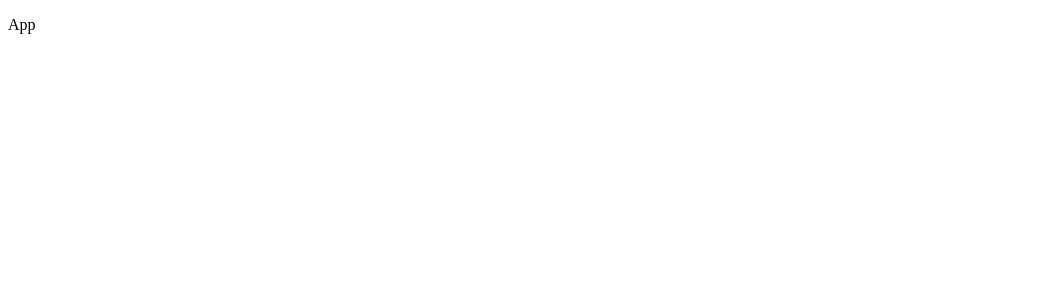
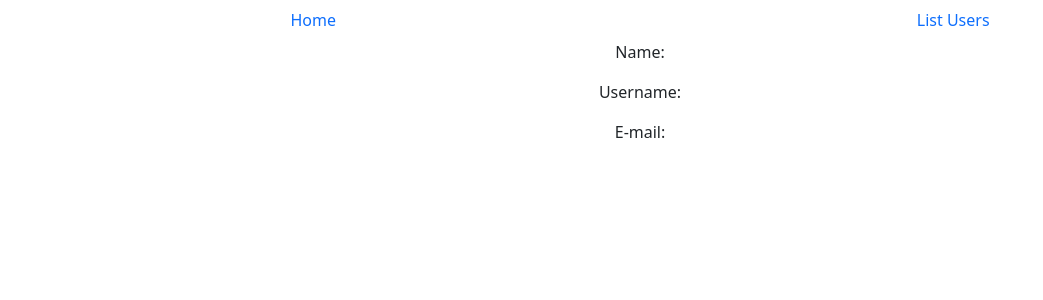
Before and after one commit to noobdev47/webpack-starter, a React app: page /detail-user/1 in a window 1280 px wide. Shown: the top 300 px of the page, without its empty margins (0-1043 px from the left). Built offline with nearby package versions, Linux system fonts and the light colour scheme; no server answers.

Commit message:
added bootstrap for styling and axios for apicalls Current issue is bundle, asset, entry point sizes

```diff
--- a/build-utils/webpack.common.js
+++ b/build-utils/webpack.common.js
@@ -24,7 +24,7 @@ const config = {
 	},
 	optimization: {
 		moduleIds: 'deterministic',
-		runtimeChunks: 'single',
+		// runtimeChunks: 'single',
 		splitChunks: {
 			cacheGroups: {
 				styles: {
--- a/build-utils/webpack.dev.js
+++ b/build-utils/webpack.dev.js
@@ -22,11 +22,6 @@ const config = {
 					},
 					{
 						loader: 'css-loader',
-						options: {
-							modules: true,
-							localsConvention: 'camelCase',
-							sourceMap: true,
-						},
 					},
 				],
 			},
--- a/package.json
+++ b/package.json
@@ -11,6 +11,9 @@
 	"author": "",
 	"license": "MIT",
 	"dependencies": {
+		"@popperjs/core": "^2.11.4",
+		"axios": "^0.26.1",
+		"bootstrap": "^5.1.3",
 		"react": "^17.0.2",
 		"react-dom": "^17.0.2",
 		"react-router-dom": "^6.2.2"
@@ -28,7 +31,6 @@
 		"html-webpack-plugin": "^5.5.0",
 		"rimraf": "^3.0.2",
 		"style-loader": "^3.3.1",
-		"webpack": "^5.70.0",
 		"webpack-cli": "^4.9.2",
 		"webpack-dev-server": "^4.7.4",
 		"webpack-merge": "^5.8.0"
--- a/src/App.jsx
+++ b/src/App.jsx
@@ -3,7 +3,7 @@ import React from 'react'
 const App = () => {
 	return (
 		<div>
-			<p>App</p>
+			<p>Home</p>
 		</div>
 	)
 }
--- /dev/null
+++ b/src/api/user.service.js
@@ -0,0 +1,26 @@
+import axios from 'axios'
+
+const UserService = {
+	list: () => {
+		return axios
+			.get('https://jsonplaceholder.typicode.com/users')
+			.then(res => {
+				return res
+			})
+			.catch(err => {
+				return err
+			})
+	},
+	get: id => {
+		return axios
+			.get(`https://jsonplaceholder.typicode.com/users/${id}`)
+			.then(res => {
+				return res
+			})
+			.catch(err => {
+				return err
+			})
+	},
+}
+
+export default UserService
--- a/src/index.js
+++ b/src/index.js
@@ -1,12 +1,24 @@
 import App from './App'
+import React from 'react'
+import Layout from './layout'
+import List from './user/List'
 import ReactDOM from 'react-dom'
-import { BrowserRouter } from 'react-router-dom'
+import Detail from './user/Detail'
+import 'bootstrap/dist/css/bootstrap.min.css'
+import regeneratorRuntime from 'regenerator-runtime'
+import { BrowserRouter, Route, Routes } from 'react-router-dom'
 
 ReactDOM.render(
-	// <React.StrictMode>
-	<BrowserRouter>
-		<App />
-	</BrowserRouter>,
-	// </React.StrictMode>,
+	<React.StrictMode>
+		<BrowserRouter>
+			<Routes>
+				<Route path='/' element={<Layout />}>
+					<Route path='/home' element={<App />} />
+					<Route path='/list-users' element={<List />} />
+					<Route path='/detail-user/:id' element={<Detail />} />
+				</Route>
+			</Routes>
+		</BrowserRouter>
+	</React.StrictMode>,
 	document.getElementById('root')
 )
--- /dev/null
+++ b/src/layout/index.jsx
@@ -0,0 +1,26 @@
+import React from 'react'
+import { Link, Outlet } from 'react-router-dom'
+
+const Layout = ({ children }) => {
+	return (
+		<div className='d-flex flex-column'>
+			<div>
+				<ul className='nav nav-pills nav-fill d-flex flex-row'>
+					<li className='nav-item'>
+						<Link className='nav-link' aria-current='page' to='/home'>
+							Home
+						</Link>
+					</li>
+					<li className='nav-item'>
+						<Link className='nav-link' to='/list-users'>
+							List Users
+						</Link>
+					</li>
+				</ul>
+			</div>
+			<Outlet />
+		</div>
+	)
+}
+
+export default Layout
--- /dev/null
+++ b/src/user/Detail.jsx
@@ -0,0 +1,31 @@
+import React from 'react'
+import { useState } from 'react'
+import { useEffect } from 'react'
+import { useParams } from 'react-router-dom'
+import UserService from '../api/user.service'
+
+const Detail = () => {
+	const { id } = useParams()
+
+	const [user, setUser] = useState({})
+
+	const fetchUser = async () => {
+		const response = await UserService.get(id)
+
+		if (response.data) setUser(response.data)
+	}
+
+	useEffect(() => {
+		fetchUser()
+	}, [])
+
+	return (
+		<div className='d-flex align-items-center justify-content-center flex-column'>
+			<p>Name: {user.name}</p>
+			<p>Username: {user.username}</p>
+			<p>E-mail: {user.email}</p>
+		</div>
+	)
+}
+
+export default Detail
--- /dev/null
+++ b/src/user/List.jsx
@@ -0,0 +1,54 @@
+import React from 'react'
+import { useState } from 'react'
+import { useEffect } from 'react'
+import { Link } from 'react-router-dom'
+import UserService from '../api/user.service'
+
+const List = () => {
+	const [users, setUsers] = useState([])
+
+	const fetchUsers = async () => {
+		const response = await UserService.list()
+
+		if (response.data) setUsers(response.data)
+	}
+
+	useEffect(() => {
+		fetchUsers()
+
+		return () => {
+			setUsers([])
+		}
+	}, [])
+
+	return (
+		<div className='d-flex align-items-center justify-content-center '>
+			<table>
+				<thead>
+					<tr>
+						<td>Name</td>
+						<td>Username</td>
+						<td>E-mail</td>
+					</tr>
+				</thead>
+				<tbody>
+					{users.length === 0 ? (
+						<p className='text-center'>No Users</p>
+					) : (
+						users.map(user => (
+							<tr>
+								<td className='mr-2'>
+									<Link to={`/detail-user/${user.id}`}>{user.name}</Link>
+								</td>
+								<td className='mr-2'>{user.username}</td>
+								<td className='mr-2'>{user.email}</td>
+							</tr>
+						))
+					)}
+				</tbody>
+			</table>
+		</div>
+	)
+}
+
+export default List
```
Also changed, not shown: build-utils/webpack.prod.js (+3 -8 lines), 1 other file (tests, documents, lock files or other folders).
